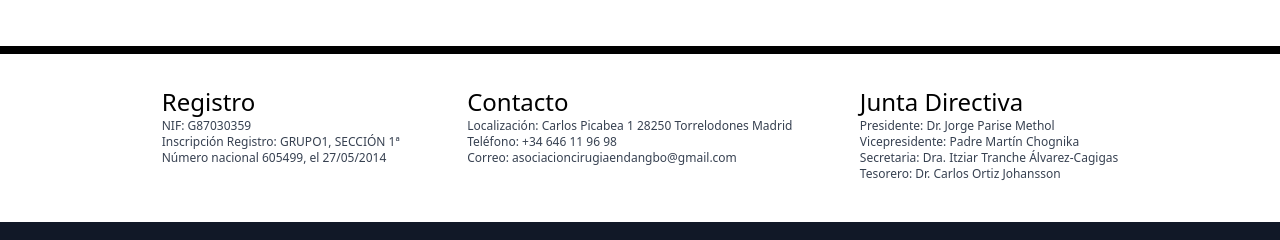
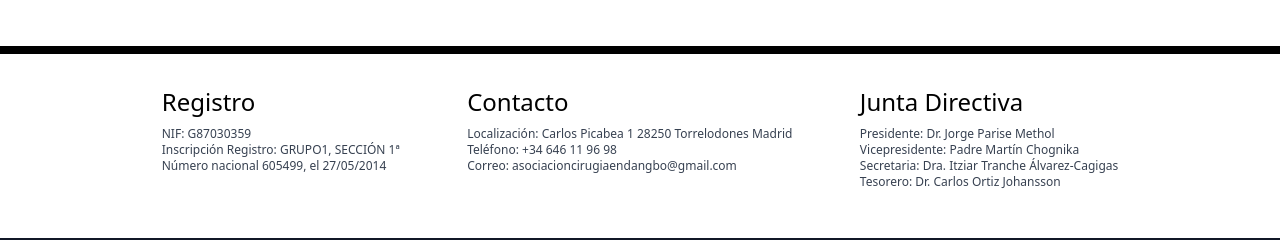
Before and after one commit to pmascaraque/iycdangbo, a Next.js app: page /about in a window 1280 px wide. Shown: the part 1746-1986 px from the top of the page. Built offline with nearby package versions, Linux system fonts and the light colour scheme.

Commit message:
Updating footer

```diff
--- a/components/about/Extra.js
+++ b/components/about/Extra.js
@@ -8,8 +8,8 @@ export default function Extra() {
       list.push(<p>{listItem}</p>);
     });
     elements.push(
-      <div className="mx-2 pt-4">
-        <h1 className="text-md">{item.title}</h1>
+      <div className="mx-2 pt-4 mb-2">
+        <h1 className="text-md mb-2">{item.title}</h1>
         <div className="flex flex-col text-xs text-gray-700">{list}</div>
       </div>
     );
--- a/data/footer.js
+++ b/data/footer.js
@@ -13,9 +13,7 @@ export default [
   {
     title: "Conócenos",
     links: [
-      { name: "Quiénes somos", URL: "http://localhost:3000/" },
-      { name: "El equipo", URL: "http://localhost:3000/" },
-      { name: "Sobre nosotros", URL: "http://localhost:3000/" },
+      { name: "Quiénes somos", URL: "/about" },
       { name: "Galería", URL: "http://localhost:3000/" }
     ]
   },
```
